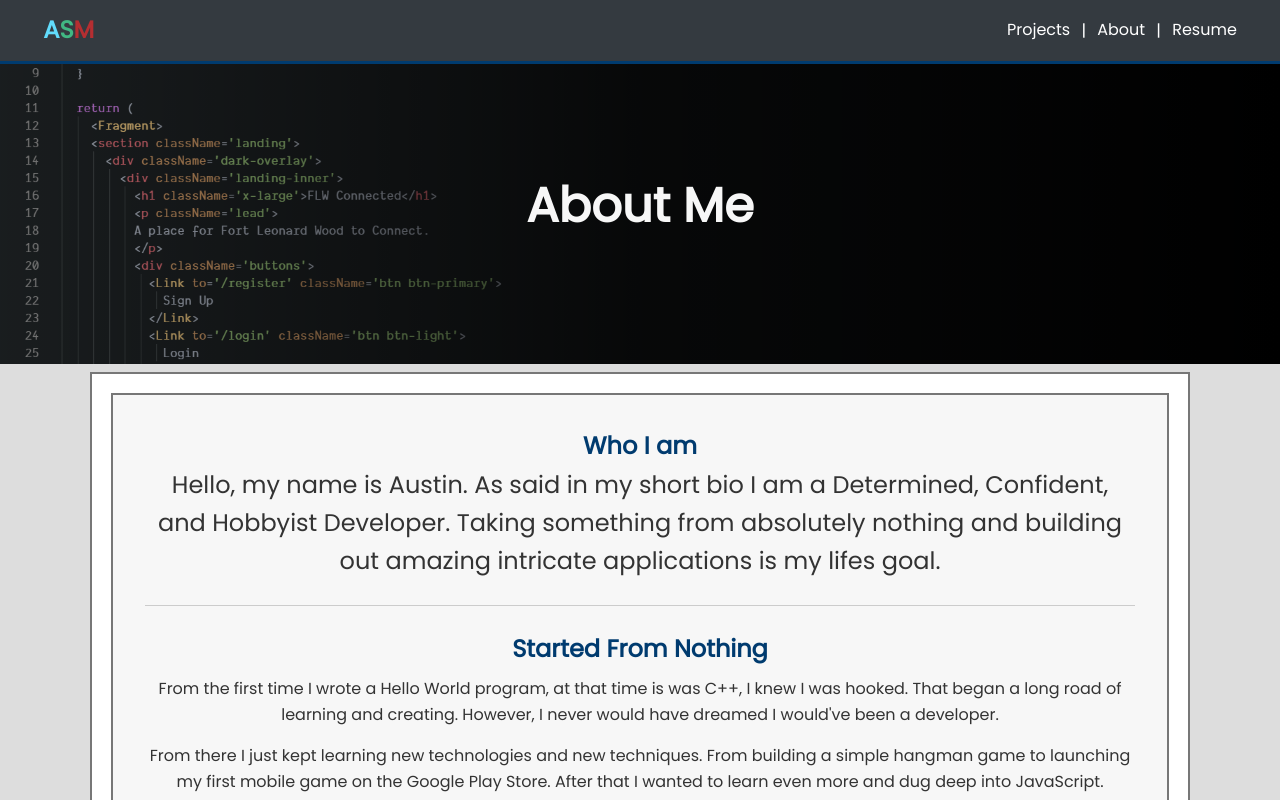
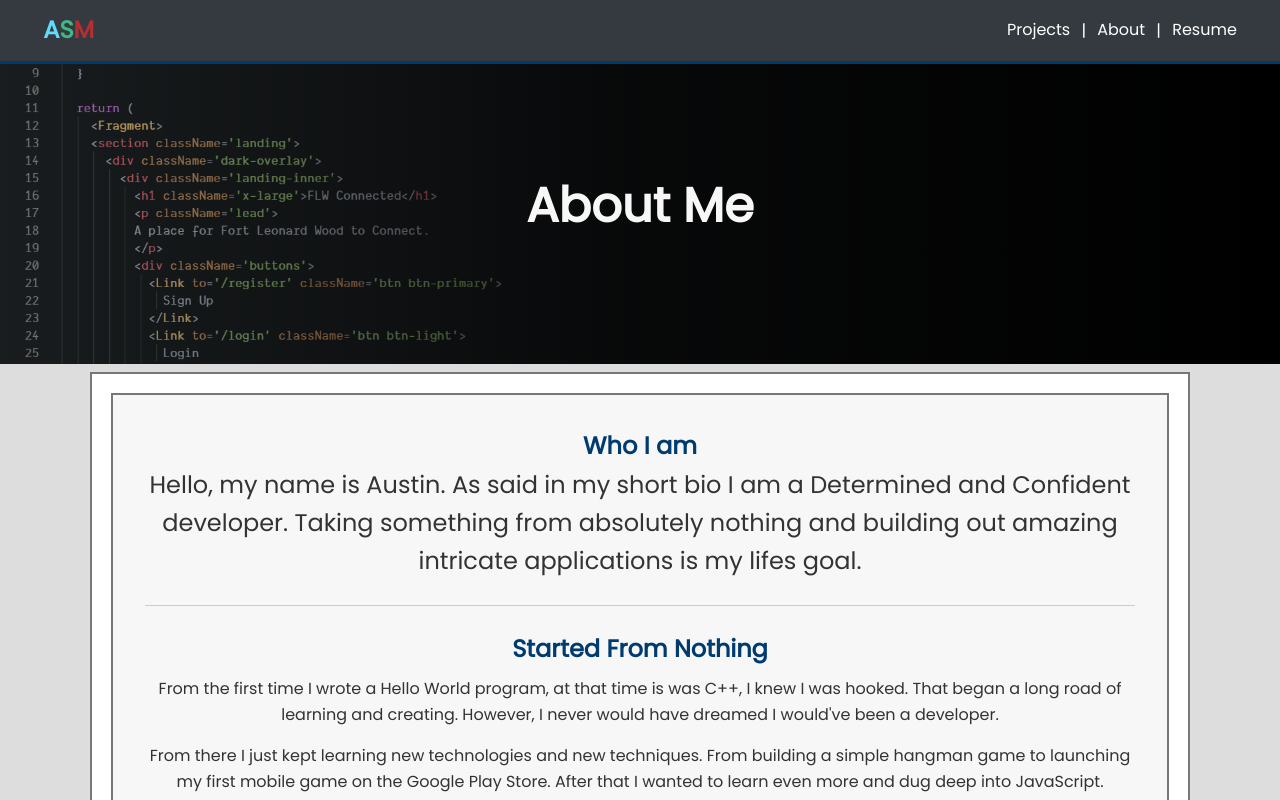
Before and after one commit to Austinmoore1492/r-portfolio, a React (Create React App) app: page /about in a window 1280 px wide. Shown: the top 800 px of the page. Built offline with nearby package versions, Linux system fonts and the light colour scheme.

Commit message:
Fixed Typos
Removed part of the About me and Fixed a few typos

```diff
--- a/src/components/about/About.js
+++ b/src/components/about/About.js
@@ -11,33 +11,36 @@ const About = () => {
   return (
     <Fragment>
       <AboutTop />
-			<div className='profileContainer m-auto'>
-				<div className='profile-about bg-light p-2'>
-					<h2 className='text-primary'>Who I am</h2>
-					<p className='lead'>
-						Hello, my name is Austin. As said in my short bio I am a Determined, Confident, and Hobbyist
-						Developer. Taking something from absolutely nothing and building out amazing intricate
-						applications is my lifes goal.
+      <div className="profileContainer m-auto">
+        <div className="profile-about bg-light p-2">
+          <h2 className="text-primary">Who I am</h2>
+          <p className="lead">
+            Hello, my name is Austin. As said in my short bio I am a Determined
+            and Confident developer. Taking something from absolutely nothing
+            and building out amazing intricate applications is my lifes goal.
           </p>
-					<div className='line' />
-					<h2 className='text-primary'>Started From Nothing</h2>
-					<p className='py'>
-						From the first time I wrote a Hello World program, at that time is was C++, I knew I was hooked.
-						That began a long road of learning and creating. However, I never would have dreamed I would've
-						been a developer.
+          <div className="line" />
+          <h2 className="text-primary">Started From Nothing</h2>
+          <p className="py">
+            From the first time I wrote a Hello World program, at that time is
+            was C++, I knew I was hooked. That began a long road of learning and
+            creating. However, I never would have dreamed I would've been a
+            developer.
           </p>
-					<p className='py'>
-						From there I just kept learning new technologies and new techniques. From building a simple
-						hangman game to launching my first mobile game on the Google Play Store. After that I wanted to
-						learn even more and dug deep into JavaScript.
+          <p className="py">
+            From there I just kept learning new technologies and new techniques.
+            From building a simple hangman game to launching my first mobile
+            game on the Google Play Store. After that I wanted to learn even
+            more and dug deep into JavaScript.
           </p>
-					<div className='line' />
-					<h2 className='text-primary'>Where I Am Today</h2>
-					<p className='py'>
-						Now, having built many applications with Vanilla JS, React, Vue, and using Express and Node, I
-						still crave that learning feeling I had from the beginning. Building even more complex and
-						amazing things is my passion and I look forward to continuing this journey for the rest of my
-						life.
+          <div className="line" />
+          <h2 className="text-primary">Where I Am Today</h2>
+          <p className="py">
+            Now, having built many applications with Vanilla JS, React, Vue, and
+            using Express and Node, I still crave that learning feeling I had
+            from the beginning. Building even more complex and amazing things is
+            my passion and I look forward to continuing this journey for the
+            rest of my life.
           </p>
         </div>
       </div>
--- a/src/components/profile/ProfileEducation.js
+++ b/src/components/profile/ProfileEducation.js
@@ -10,7 +10,7 @@ const ProfileEducation = () => (
           <strong>Degree: </strong>Bachelors
         </p>
         <p>
-          <strong>Field Of Study: </strong>Managment Information Systems
+          <strong>Field Of Study: </strong>Management Information Systems
         </p>
         <p>
           <strong>Description: </strong>The Management Information Systems
```
Lines whose indentation alone changed are shown as unchanged.
